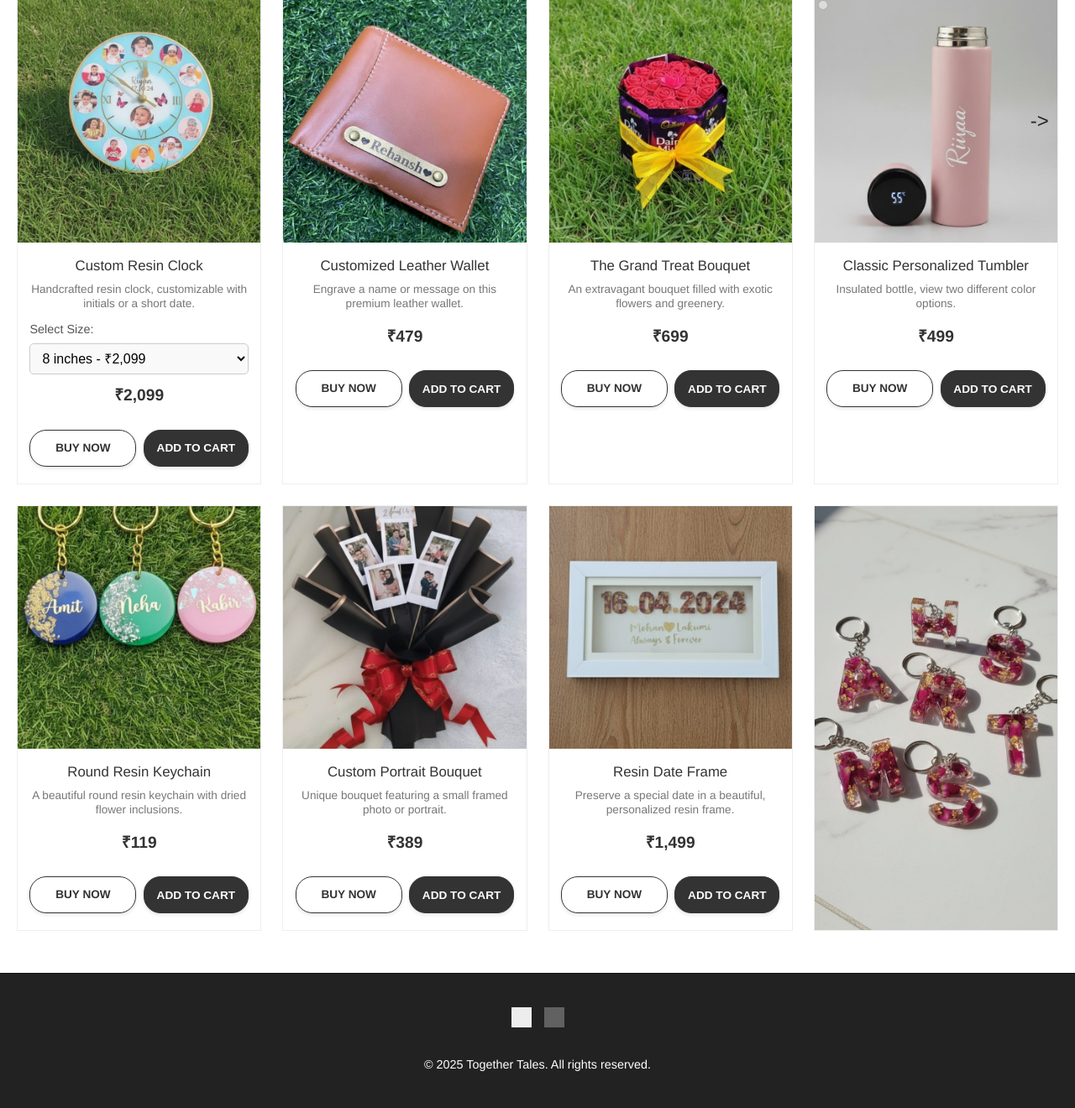
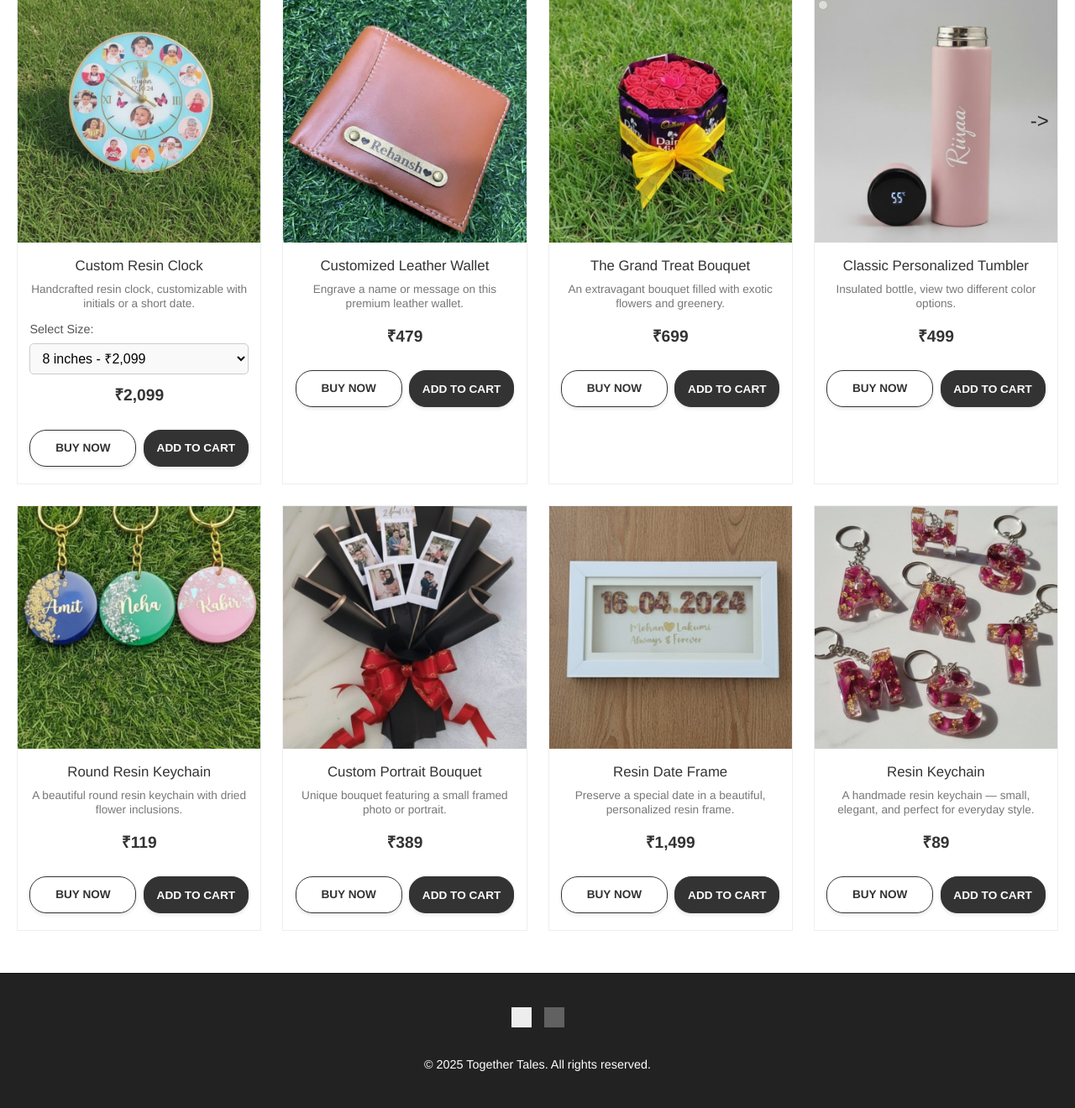
Before and after one commit to rore2122/togethertales, a Flask app: page / in a window 1280 px wide. Shown: the part 1007-2327 px from the top of the page at 84% size. Run offline with Flask 3, Linux system fonts and the light colour scheme; grey boxes are pictures that could not be loaded.

Commit message:
Fixed Resin Keychain structure to match other products

```diff
--- a/templates/index.html
+++ b/templates/index.html
@@ -788,14 +788,26 @@
                 </div>
                 </div>
             <!-- New Product: Resin Keychain -->
-<div class="product-card">
-  <img src="static/images/RESIN KEYCHAIN.png" alt="Resin Keychain" class="product-image">
-  <h3 class="product-title">Resin Keychain</h3>
-  <p class="product-description">A handmade resin keychain — small, elegant, and perfect for everyday style.</p>
-  <p class="product-price">₹89</p>
-  <button class="add-to-cart">Add to Cart</button>
-  <button class="buy-now">Buy Now</button>
+<div class="product-card"
+     data-product-id="P-RESIN-KEYCHAIN"
+     data-product-name="Resin Keychain"
+     data-product-price="89"
+     data-product-image="{{ url_for('static', filename='images/RESIN KEYCHAIN.png') }}">
+
+    <div class="image-container">
+        <img src="{{ url_for('static', filename='images/RESIN KEYCHAIN.png') }}" alt="Resin Keychain">
+    </div>
+
+    <p class="product-name">Resin Keychain</p>
+    <p class="product-description">A handmade resin keychain — small, elegant, and perfect for everyday style.</p>
+    <span class="sale-price">₹89</span>
+
+    <div class="button-group">
+        <a href="{{ url_for('cart') }}" class="buy-now-btn" onclick="buyNow(this)">BUY NOW</a>
+        <button class="add-to-cart-btn" onclick="addToCart(this)">ADD TO CART</button>
+    </div>
 </div>
+
 
             </main>
     </div>
```
